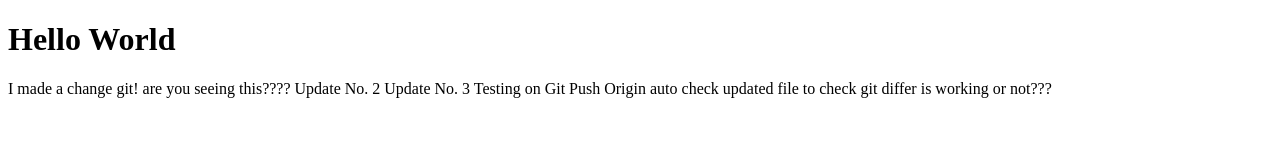
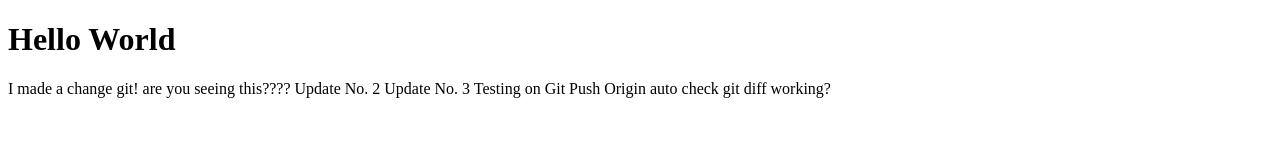
Before and after one commit to syedmuhammadmoin/gitPractice, a plain HTML site: page index.html in a window 1280 px wide. Drawn offline with Linux system fonts and the light colour scheme.

Commit message:
change in index.html file

```diff
--- a/index.html
+++ b/index.html
@@ -24,7 +24,7 @@
         auto check
 
 
-        updated file to check git differ is working or not???
+git diff working?
 
     </div>
 
```
